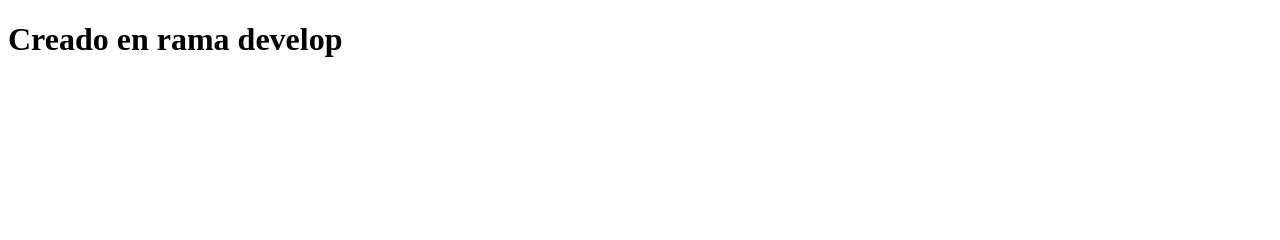
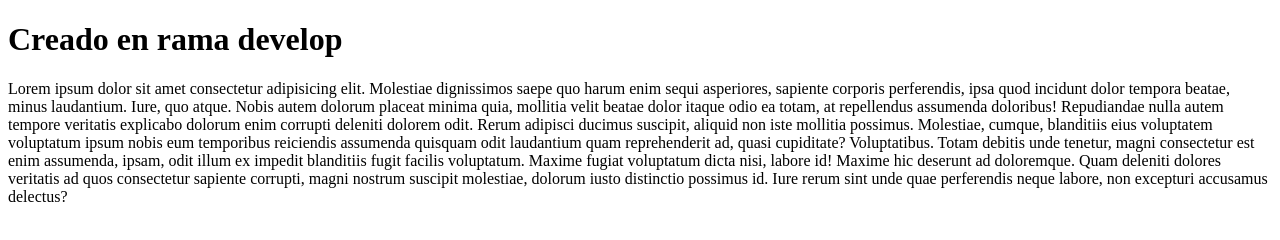
Before and after one commit to vegsan/23-asir1-demo-clase, a plain HTML site: page index.html in a window 1280 px wide. Drawn offline with Linux system fonts and the light colour scheme.

Commit message:
update con un párrafo

```diff
--- a/index.html
+++ b/index.html
@@ -7,5 +7,10 @@
 </head>
 <body>
     <h1>Creado en rama develop</h1>
+    <p>Lorem ipsum dolor sit amet consectetur adipisicing elit. Molestiae dignissimos saepe quo harum enim sequi asperiores, sapiente corporis perferendis, ipsa quod incidunt dolor tempora beatae, minus laudantium. Iure, quo atque.
+    Nobis autem dolorum placeat minima quia, mollitia velit beatae dolor itaque odio ea totam, at repellendus assumenda doloribus! Repudiandae nulla autem tempore veritatis explicabo dolorum enim corrupti deleniti dolorem odit.
+    Rerum adipisci ducimus suscipit, aliquid non iste mollitia possimus. Molestiae, cumque, blanditiis eius voluptatem voluptatum ipsum nobis eum temporibus reiciendis assumenda quisquam odit laudantium quam reprehenderit ad, quasi cupiditate? Voluptatibus.
+    Totam debitis unde tenetur, magni consectetur est enim assumenda, ipsam, odit illum ex impedit blanditiis fugit facilis voluptatum. Maxime fugiat voluptatum dicta nisi, labore id! Maxime hic deserunt ad doloremque.
+    Quam deleniti dolores veritatis ad quos consectetur sapiente corrupti, magni nostrum suscipit molestiae, dolorum iusto distinctio possimus id. Iure rerum sint unde quae perferendis neque labore, non excepturi accusamus delectus?</p>
 </body>
 </html>
```
